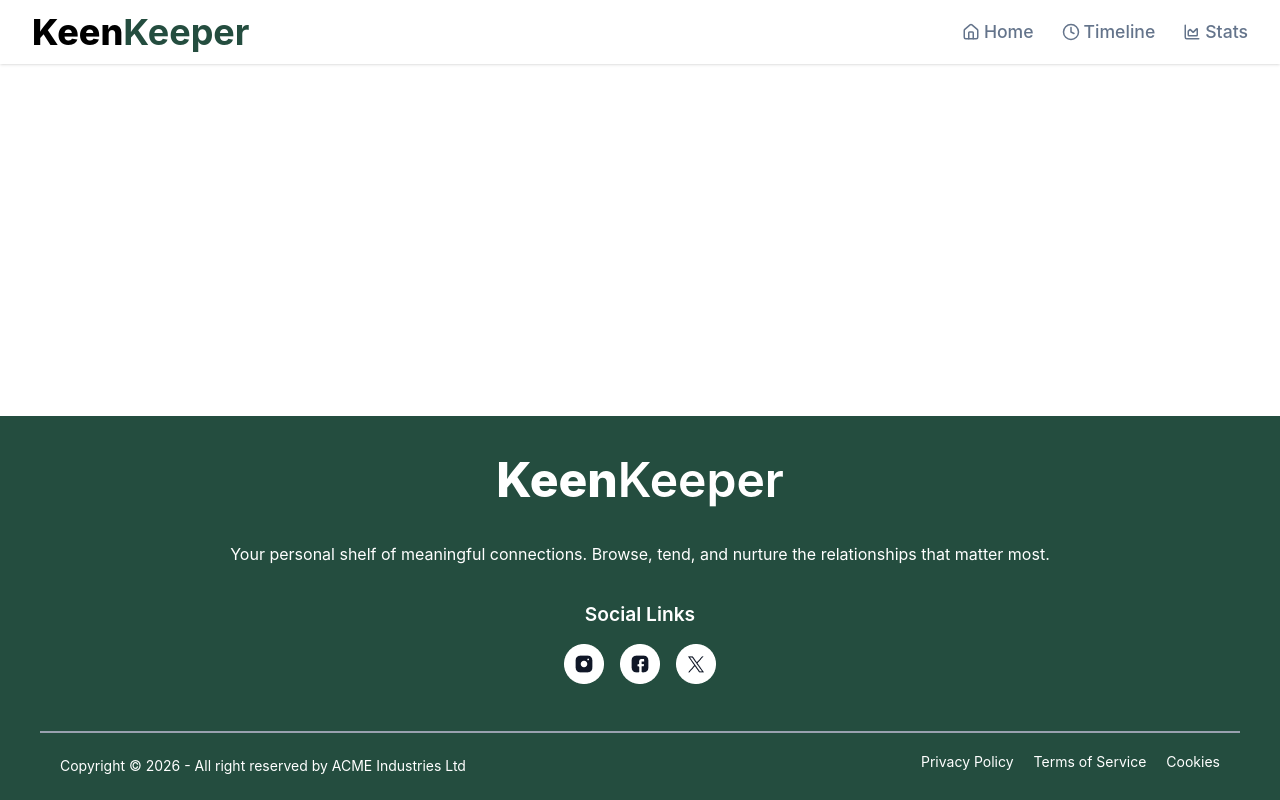
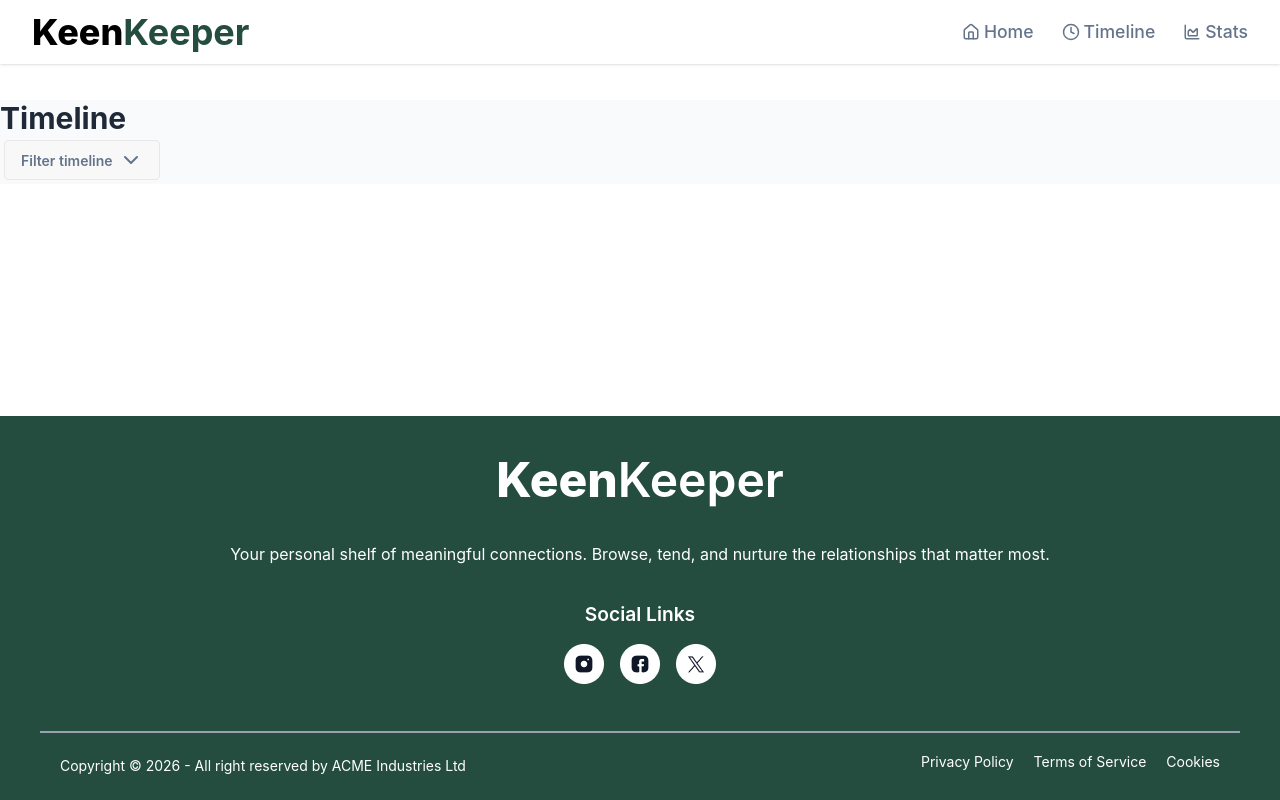
Before and after one commit to farjanayeasminrimi/Kin-Keeper, a React (Vite) app: page /timeline in a window 1280 px wide. Built offline with nearby package versions, Linux system fonts and the light colour scheme.

Commit message:
call and chat buttion added dynamically

```diff
--- a/src/Components/Friends/CardDetails/CardDetails.jsx
+++ b/src/Components/Friends/CardDetails/CardDetails.jsx
@@ -5,8 +5,11 @@ import "../../../App.css";
 import call from "../../../assets/call.png";
 import msg from "../../../assets/text.png";
 import video from "../../../assets/video.png";
+import { useContext } from "react";
+import { HistoryContext } from "../../../Context/HistoryProvider";
 
 const CardDetails = () => {
+  const { callHandle, chatHandle } = useContext(HistoryContext);
   const cardData = useLoaderData();
   const { id } = useParams();
   const details = cardData.find((card) => card.id == id);
@@ -20,7 +23,7 @@ const CardDetails = () => {
     next_due_date,
     picture,
   } = details;
-  console.log(name, tags, status, bio, contact, goal, next_due_date);
+  // console.log(name, tags, status, bio, contact, goal, next_due_date);
 
   return (
     <div className="bg-[#F8FAFC] my-5 py-6 container mx-auto px-4 grid grid-cols-4 gap-4">
@@ -103,18 +106,27 @@ const CardDetails = () => {
           <h2 className="text-2xl font-semibold primary-color mb-3">Quick Check-In</h2>
 
           <div className=" px-4 md:px-0 grid grid-cols-2 md:grid-cols-3 gap-4 container mx-auto">
-            <div className="text-center bg-white shadow-lg rounded-lg p-8">
+            {/* call */}
+            <div
+              onClick={() => callHandle(name)}
+              className="text-center bg-white shadow-lg rounded-lg p-8"
+            >
               <div className="flex justify-center mb-3">
                 <img src={call} alt="icon" />
               </div>
               <span className="secondary-color font-medium mt-1">Call</span>
             </div>
-            <div className="text-center bg-white shadow-lg rounded-lg p-8">
+            {/* chat */}
+            <div
+              onClick={() => chatHandle(name)}
+              className="text-center bg-white shadow-lg rounded-lg p-8"
+            >
               <div className="flex justify-center mb-3">
                 <img src={msg} alt="icon" />
               </div>
               <span className="secondary-color font-medium mt-1">Text</span>
             </div>
+            {/* Video */}
             <div className="text-center bg-white shadow-lg rounded-lg p-8">
               <div className="flex justify-center mb-3">
                 <img src={video} alt="icon" />
--- /dev/null
+++ b/src/Context/HistoryProvider.jsx
@@ -0,0 +1,32 @@
+import { MessageCircleMore, Phone } from "lucide-react";
+import React, { createContext } from "react";
+import { useState } from "react";
+export const HistoryContext = createContext();
+const HistoryProvider = ({ children }) => {
+  const [call, setCall] = useState([]);
+  const callHandle = (username) => {
+    const allCallHistory = {
+      username,
+      icon: <Phone></Phone>,
+      type: "Call",
+    };
+    setCall([...call, allCallHistory]);
+  };
+  const chatHandle = (username) => {
+    const allChatHistory = {
+      username,
+      icon: <MessageCircleMore></MessageCircleMore>,
+      type: "Chat",
+    };
+    setCall([...call, allChatHistory]);
+  };
+
+  const data = {
+    call,
+    callHandle,
+    chatHandle,
+  };
+  return <HistoryContext.Provider value={data}>{children}</HistoryContext.Provider>;
+};
+
+export default HistoryProvider;
--- a/src/Pages/Timeline/Timeline.jsx
+++ b/src/Pages/Timeline/Timeline.jsx
@@ -1,13 +1,63 @@
 import React from "react";
+import "../../App.css";
+import { ChevronDown } from "lucide-react";
+import { useContext } from "react";
+import { HistoryContext } from "../../Context/HistoryProvider";
 
+const formatDateTime = () => {
+  return new Intl.DateTimeFormat("en-US", {
+    month: "short",
+    day: "numeric",
+    year: "numeric",
+    hour: "numeric",
+    minute: "2-digit",
+    hour12: true,
+  }).format();
+};
 const Timeline = () => {
+  const { call } = useContext(HistoryContext);
+  // const { username, date, icon, type } = call;
+  console.log(call);
   return (
-    <div>
+    <div className="my-9 px-4 md:px-0 container mx-auto bg-[#F8FAFC]">
       {/* Time line intro */}
-      <div></div>
+      <div>
+        <h1 className="text-[#1F2937] font-bold text-3xl">Timeline </h1>
 
-      {/* History intro */}
-      <div></div>
+        <div className="dropdown dropdown-bottom">
+          <div tabIndex={0} role="button" className="btn m-1 secondary-color font-semibold ">
+            Filter timeline <ChevronDown></ChevronDown>
+          </div>
+          <ul
+            tabIndex="-1"
+            className="dropdown-content menu bg-base-100 rounded-box z-1 w-52 p-2 shadow-sm"
+          >
+            <li>
+              <a>Short by date</a>
+            </li>
+            <li>
+              <a>Short by period</a>
+            </li>
+          </ul>
+        </div>
+      </div>
+
+      {/* History */}
+      <div>
+        {/* history card  */}
+        {call.map((item, index) => (
+          <div key={index} className="flex gap-3 items-center">
+            <div>{item.icon}</div>
+            <div>
+              <h1 className="primary-color font-bold text-2xl">
+                {item.type}{" "}
+                <span className="secondary-color font-normal">with {item.username}</span>
+              </h1>
+              <span className="font-bold secondary-color text-xl">{formatDateTime()}</span>
+            </div>
+          </div>
+        ))}
+      </div>
     </div>
   );
 };
--- a/src/main.jsx
+++ b/src/main.jsx
@@ -9,6 +9,7 @@ import Timeline from "./Pages/Timeline/Timeline.jsx";
 import Stats from "./Pages/Stats/Stats.jsx";
 import NotFound from "./Components/NotFound/NotFound.jsx";
 import CardDetails from "./Components/Friends/CardDetails/CardDetails.jsx";
+import HistoryProvider from "./Context/HistoryProvider.jsx";
 
 const router = createBrowserRouter([
   {
@@ -35,6 +36,8 @@ const router = createBrowserRouter([
 ]);
 createRoot(document.getElementById("root")).render(
   <StrictMode>
-    <RouterProvider router={router}></RouterProvider>
+    <HistoryProvider>
+      <RouterProvider router={router}></RouterProvider>
+    </HistoryProvider>
   </StrictMode>,
 );
```
